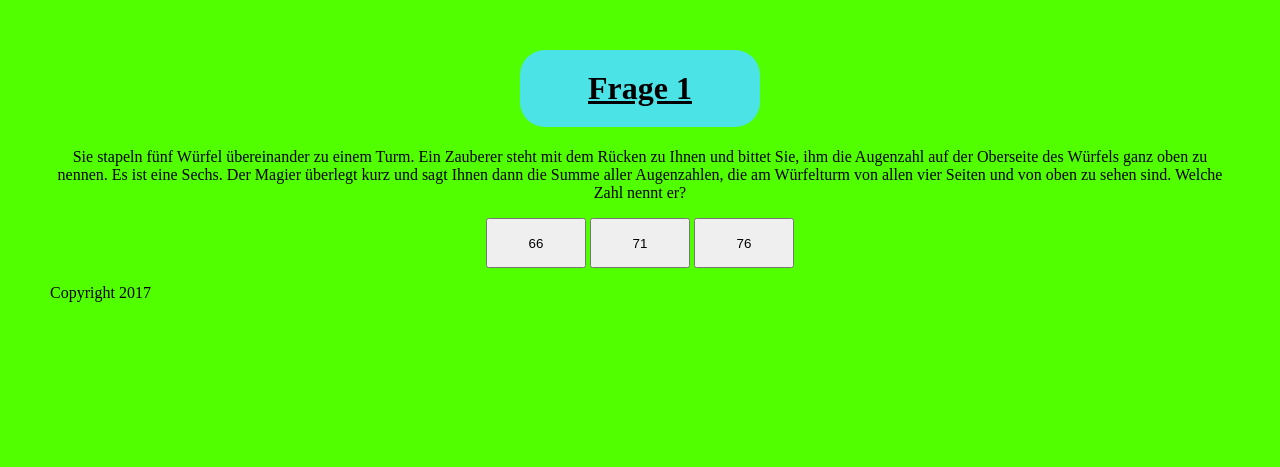
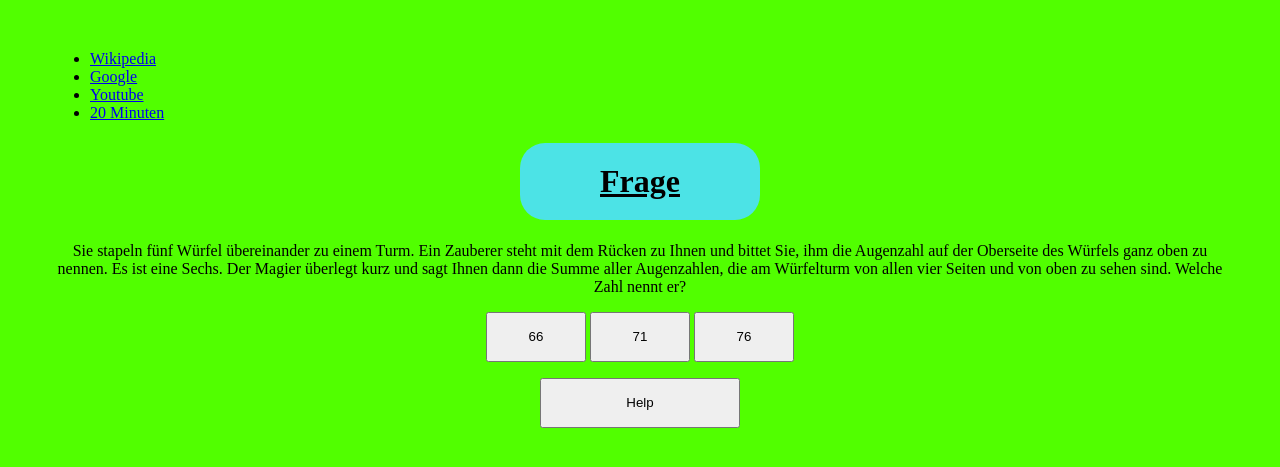
Before and after one commit to feugster/m101, a PHP site: page / in a window 1280 px wide. Shown: the top 467 px of the page. Run offline with PHP 8.4, Linux system fonts and the light colour scheme.

Commit message:
Navigation

```diff
--- a/index.html
+++ b/index.html
@@ -6,21 +6,29 @@
         <title>Website</title>
         <link href="style.css" rel="stylesheet" type="text/css" />
     </head>
+     <header>
+        <nav>
+             <ul>
+            <li><a href="Wikipedia.com">Wikipedia</a></li>
+            <li><a href="google.ch">Google</a></li>
+            <li><a href="Youtube.ch">Youtube</a></li>
+            <li><a href="20min.ch">20 Minuten</a></li>
+            </ul>
+        </nav>
+    </header>
     <body>
 
-<center><u><h1 id="Überschrift1"> Frage 1</h1></u></center>
+<center><u><h1 id="Überschrift1"> Frage</h1></u></center>
 
 <center><p class="Frage">Sie stapeln fünf Würfel übereinander zu einem Turm. Ein Zauberer steht mit dem Rücken zu Ihnen und bittet Sie, ihm die Augenzahl auf der Oberseite des Würfels ganz oben zu nennen. Es ist eine Sechs. Der Magier überlegt kurz und sagt Ihnen dann die Summe aller Augenzahlen, die am Würfelturm von allen vier Seiten und von oben zu sehen sind. Welche Zahl nennt er?</p></center>
 
-<center>   <button type="button" id="Lösung" onClick="window.alert('Falsch!','Falsch')">66</button>
-           <button type="button" id="Lösung" onClick="window.alert('Falsch!','Falsch')">71</button>
-           <button type="button" id="Lösung" onClick="window.alert('Richtig!','Richtig')">76</button>
-</center>
+<center>   <button type="button" class="button" id="lösung1" onClick="window.alert('Falsch!','Falsch')">66</button>
+           <button type="button" class="button" id="lösung2" onClick="window.alert('Falsch!','Falsch')">71</button>
+           <button type="button" class="button" id="lösung3" onClick="window.alert('Richtig!','Richtig')">76</button>
 
-    </body>
-
-        <footer>
-				<p>Copyright 2017</p>
+        <p><button type="button" class="button" id="help" onClick="window.alert('Sie müssen rechnen!','rechnen')">Help</button></p>
+    </center>
+<footer>
     </footer>
 
 </html>
--- a/style.css
+++ b/style.css
@@ -13,10 +13,14 @@ body {
 
 }
 
-.Frage {
-}
-#Lösung{
+.button {
     height: 50px;
     width: 100px;
     float: center;
 }
+
+#help.button{
+    height: 50px;
+    width: 200px;
+    float: center;
+}
```
